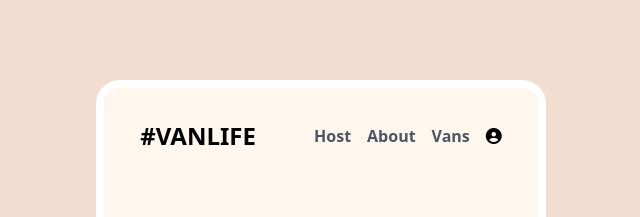
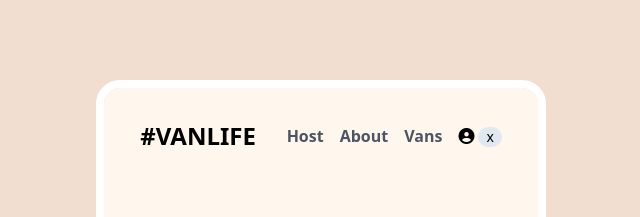
Before and after one commit to MaciejBodnar7/11-vansite-reactrouter, a React (Vite) app: page /login in a window 1280 px wide. Shown: the top 217 px of the page, without its empty margins (319-959 px from the left). Built offline with nearby package versions, Linux system fonts and the light colour scheme; what miragejs would draw is missing.

Commit message:
skip login page after login in and click backarrow

```diff
--- a/src/Login.tsx
+++ b/src/Login.tsx
@@ -18,7 +18,7 @@ function Login() {
       .then(data => {
         setError(null)
         localStorage.setItem("loggedin", true)
-        navigate("/host")
+        navigate("/host", { replace: true })
       })
       .catch(err => {
         setError(err)
--- a/src/components/Authenticated.tsx
+++ b/src/components/Authenticated.tsx
@@ -5,7 +5,7 @@ function Authenticated() {
   const isLoggedIn = localStorage.getItem("loggedin")
 
   if (!isLoggedIn) {
-    return <Navigate to="/login" state={{ message: "You must log in first" }} />
+    return <Navigate to="/login" state={{ message: "You must log in first" }} replace />
   }
 
   return <Outlet />
--- a/src/components/Navbar.tsx
+++ b/src/components/Navbar.tsx
@@ -2,6 +2,9 @@ import "../App.css"
 import { NavLink } from "react-router-dom"
 
 function Navbar() {
+  function fakeLogOut() {
+    localStorage.removeItem("loggedin")
+  }
   return (
     <>
       <nav className="flex items-center h-24 justify-center">
@@ -27,6 +30,9 @@ function Navbar() {
             >
               <i className="fa-solid fa-circle-user"></i>
             </NavLink>
+            <button className="bg-slate-200 -ml-5 px-2 rounded-full text-sm" onClick={fakeLogOut}>
+              x
+            </button>
           </div>
         </div>
       </nav>
```
